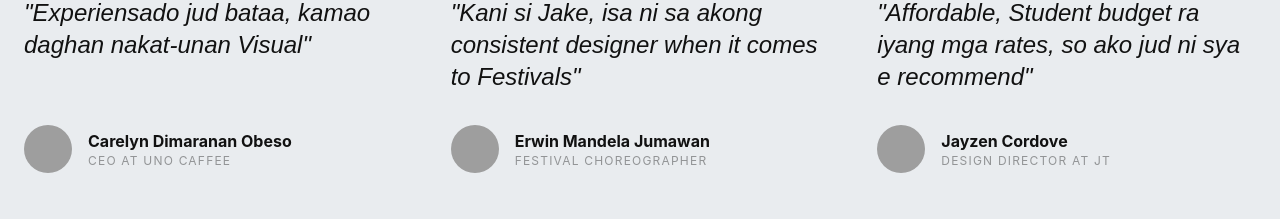
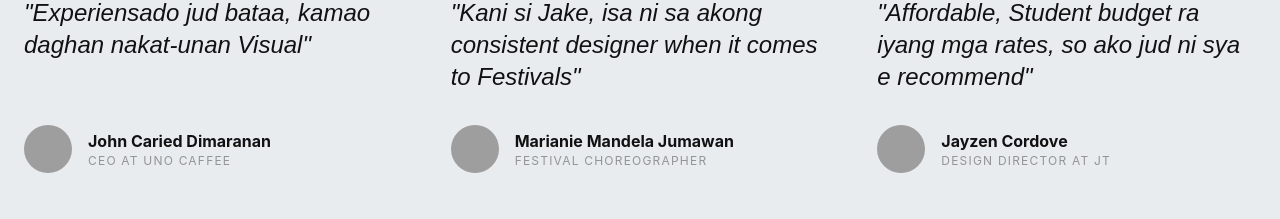
Before and after one commit to Jekjek110805/PROFILIO, a React (Vite) app: page / in a window 1280 px wide. Shown: the part 5340-5559 px from the top of the page. Built offline with nearby package versions, Linux system fonts and the light colour scheme; grey boxes are pictures that could not be loaded.

Commit message:
names changes

```diff
--- a/src/App.tsx
+++ b/src/App.tsx
@@ -309,12 +309,12 @@ const Testimonials = () => (
         {[
           {
             quote: "Experiensado jud bataa, kamao daghan nakat-unan Visual",
-            name: "Carelyn Dimaranan Obeso",
+            name: "John Caried Dimaranan",
             role: "CEO at UNO Caffee"
           },
           {
             quote: "Kani si Jake, isa ni sa akong consistent designer when it comes to Festivals",
-            name: "Erwin Mandela Jumawan",
+            name: "Marianie Mandela Jumawan",
             role: " festival Choreographer"
           },
           {
```
